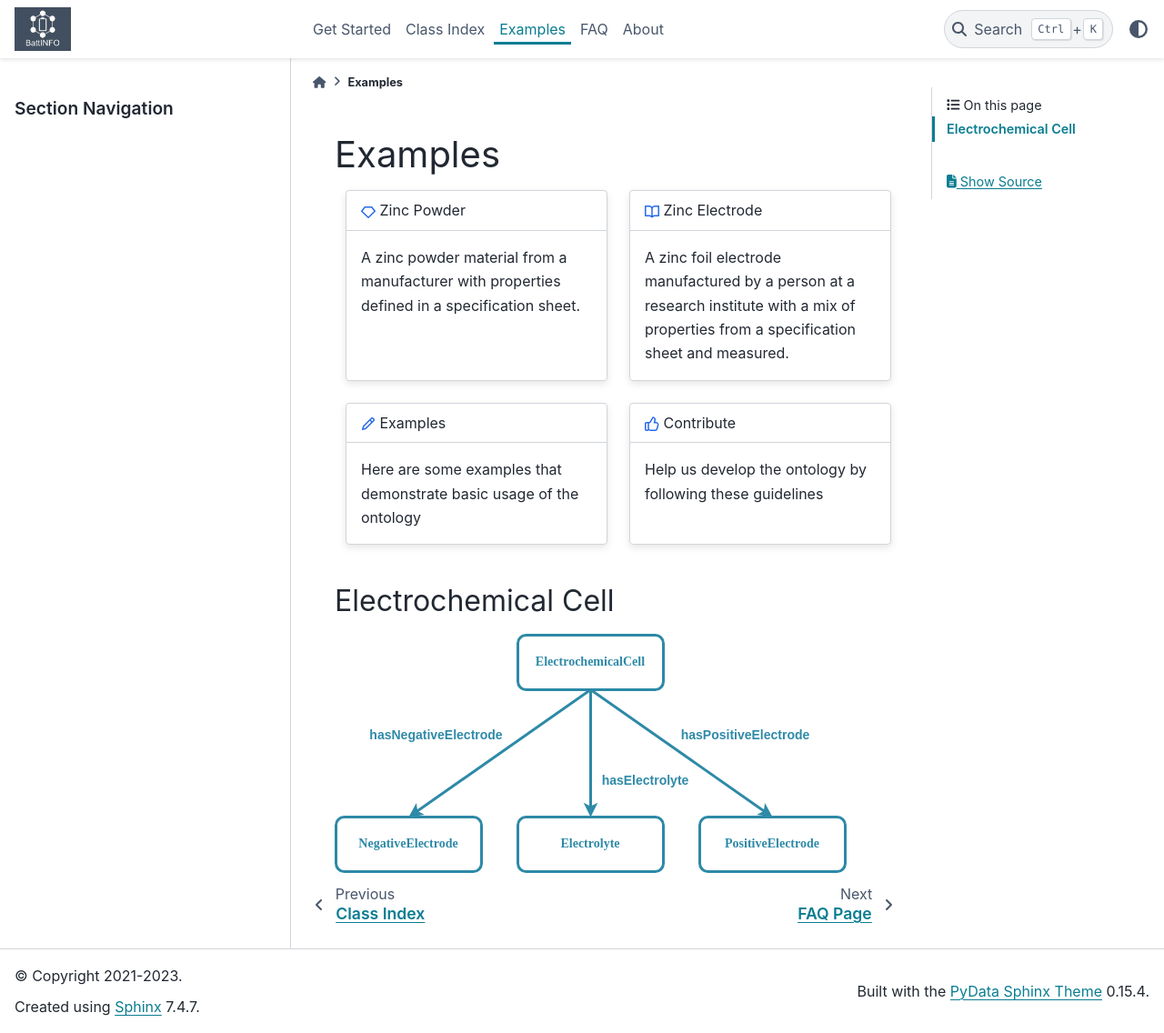
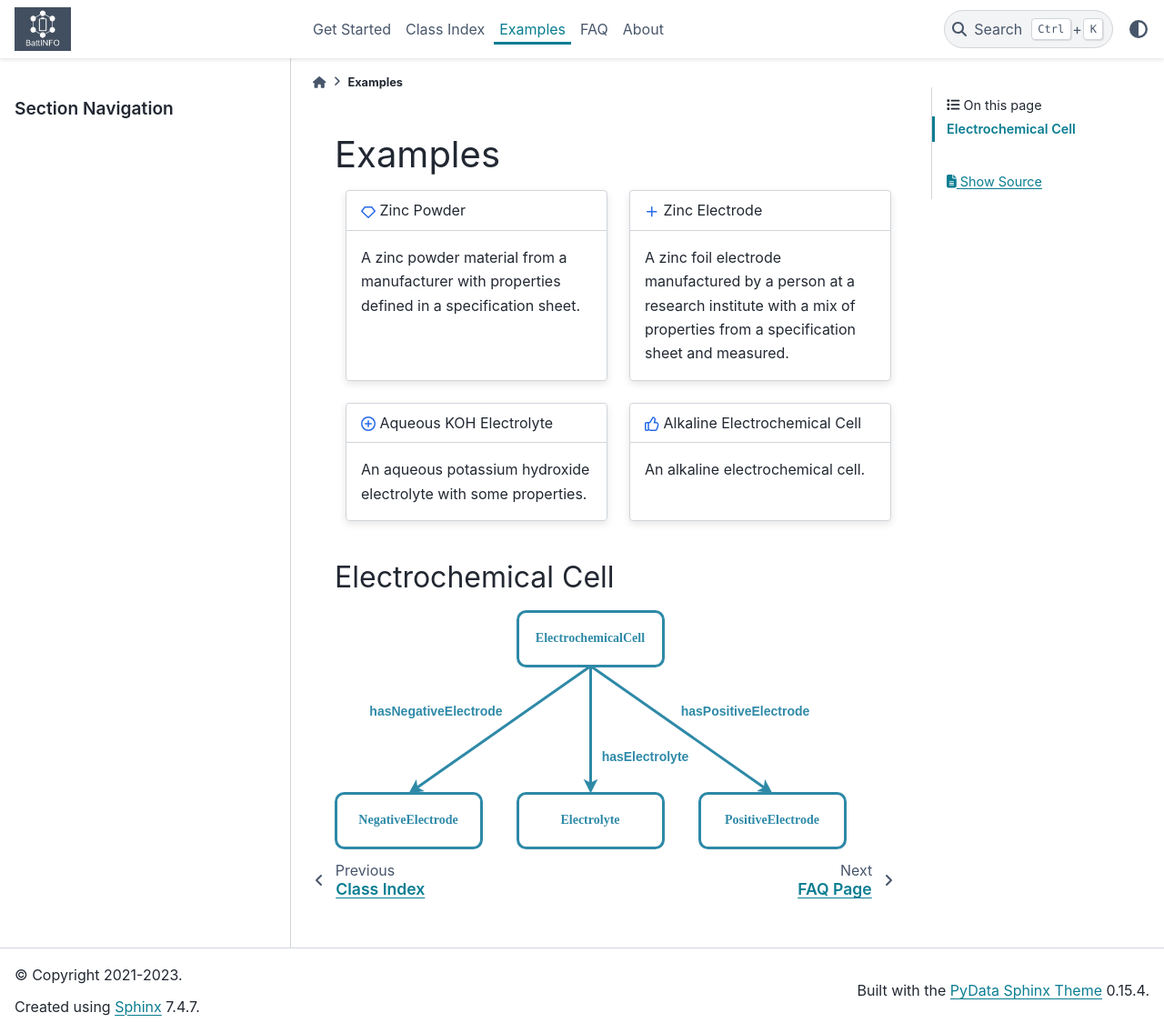
Before and after one commit to emmo-repo/domain-electrochemistry, a Sphinx documentation site: the page built from sphinx/examples.rst, in a window 1280 px wide and 1136 px high. Shown: the whole window at 91% size. Built offline with Sphinx 7.4.7 and the PyData theme 0.15.4, drawn with Linux system fonts in a browser that asks for light colours.

Commit message:
update examples

```diff
--- a/sphinx/examples.rst
+++ b/sphinx/examples.rst
@@ -13,25 +13,25 @@ Examples
     .. grid-item-card::
         :link: example_zinc_electrode.html
 
-        :octicon:`book;1em;sd-text-info`  Zinc Electrode
+        :octicon:`plus;1em;sd-text-info`  Zinc Electrode
         ^^^^^^^^^^^
         A zinc foil electrode manufactured by a person at a research institute with a mix of properties from a specification sheet and measured.
 
 .. grid::
 
     .. grid-item-card::
-        :link: examples.html
+        :link: example_aqueous_electrolyte_KOH.html
 
-        :octicon:`pencil;1em;sd-text-info`  Examples
+        :octicon:`plus-circle;1em;sd-text-info`  Aqueous KOH Electrolyte
         ^^^^^^^^
-        Here are some examples that demonstrate basic usage of the ontology
+        An aqueous potassium hydroxide electrolyte with some properties.
 
     .. grid-item-card::
-        :link: contribute.html
+        :link: example_alkaline_electrochemical_cell.html
 
-        :octicon:`thumbsup;1em;sd-text-info`  Contribute
+        :octicon:`thumbsup;1em;sd-text-info`  Alkaline Electrochemical Cell
         ^^^^^^^^^^
-        Help us develop the ontology by following these guidelines
+        An alkaline electrochemical cell.
 
 
 Electrochemical Cell
```
Also changed, not shown: sphinx/example_alkaline_electrochemical_cell.rst (added, +39 -0 lines), sphinx/example_aqueous_electrolyte_KOH.rst (added, +64 -0 lines), sphinx/example_zinc_electrode.rst (+9 -9 lines), sphinx/example_zinc_powder.rst (+9 -9 lines), sphinx/index.rst (+19 -0 lines).
